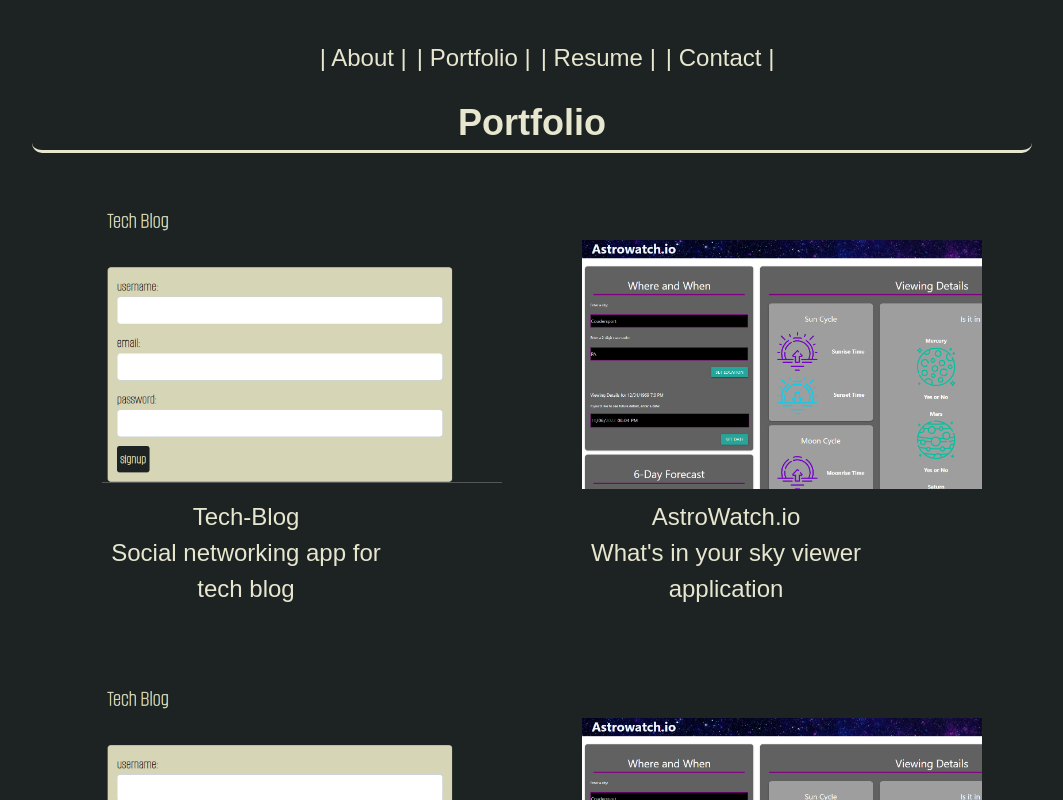
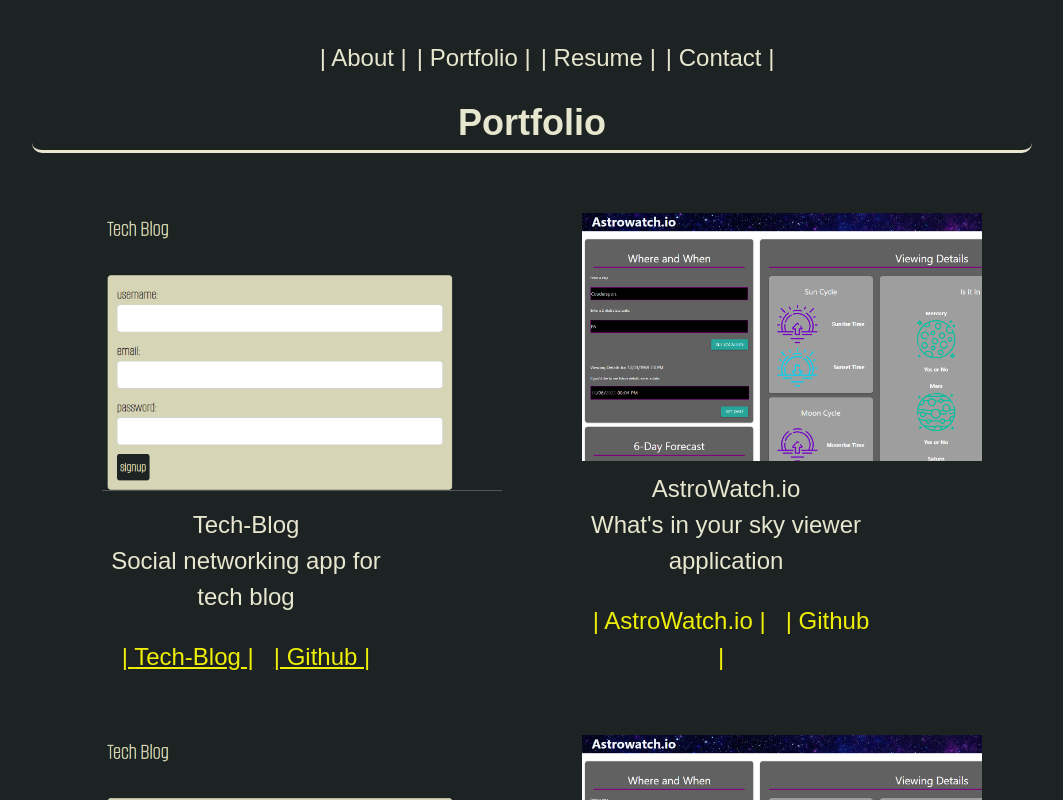
Before and after one commit to KyleAxley/kyle-axley-portfolio, a React (Create React App) app: page / in a window 1280 px wide. Both pictures are taken after a click on the element "| Portfolio |". Shown: the top 800 px of the page, without its empty margins (108-1171 px from the left). Built offline with nearby package versions, Linux system fonts and the light colour scheme; a web font is replaced by a local one.

Commit message:
added and adjusted all links

```diff
--- a/src/App.css
+++ b/src/App.css
@@ -79,3 +79,9 @@
   max-width: 400px;
   max-height: 300px;
 }
+
+.links {
+  color: var(--gold);
+  margin-right: 10px;
+  margin-left: 10px;
+}
--- a/src/components/Contact/index.js
+++ b/src/components/Contact/index.js
@@ -65,7 +65,7 @@
                     )}
                     <button type="submit">Submit</button>
                 </form>
-                <a href="mailto:Kanderson7645@yahoo.com?body=My email"
+                <a href="mailto:Kanderson7645@yahoo.com?body=My email" className="links"
                     >
                     Kyle Anderson Email
                     </a>
--- a/src/components/Footer/index.js
+++ b/src/components/Footer/index.js
@@ -6,11 +6,11 @@
              <p>Checkout my GitHub and LinkedIn profile</p>
                 <p className="links">
                     | Git hub: | {" "}
-                    <a href="https://github.com/KyleAxley">
+                    <a href="https://github.com/KyleAxley" className="links">
                     KyleAxley
                     </a>
                     | LinkedIn: | {" "}
-                    <a href="https://www.linkedin.com/in/kyle-anderson-36300192/"
+                    <a href="https://www.linkedin.com/in/kyle-anderson-36300192/" className="links"
                     >
                     Kyle Anderson
                     </a>
--- a/src/components/Portfolio/index.js
+++ b/src/components/Portfolio/index.js
@@ -6,7 +6,9 @@
         {
             name: "Tech-Blog",
             description: "Social networking app for tech blog",
-            image: 'Tech-Blog.png'
+            image: 'Tech-Blog.png',
+            deployed: "https://secure-journey-65345.herokuapp.com/",
+            github: "https://github.com/KyleAxley/Tech-Blog"
         },
         {
             name: "AstroWatch.io",
--- a/src/components/Project/index.js
+++ b/src/components/Project/index.js
@@ -6,6 +6,8 @@
     const name = portProject.name;
     const description = portProject.description;
     const image = portProject.image;
+    const deployed = portProject.deployed;
+    const github = portProject.github;
 
     return(
         <Card style={{ width: "18rem"}}>
@@ -18,6 +20,13 @@
                     <Card.Text>
                         {description}
                     </Card.Text>
+                    <Card.Link className="links" href={deployed}>
+                       | {name} |
+                    </Card.Link>
+
+                    <Card.Link className="links" href={github}>
+                       | Github |
+                    </Card.Link>
                 </Card.Body>
             </div>
         </Card>
```
